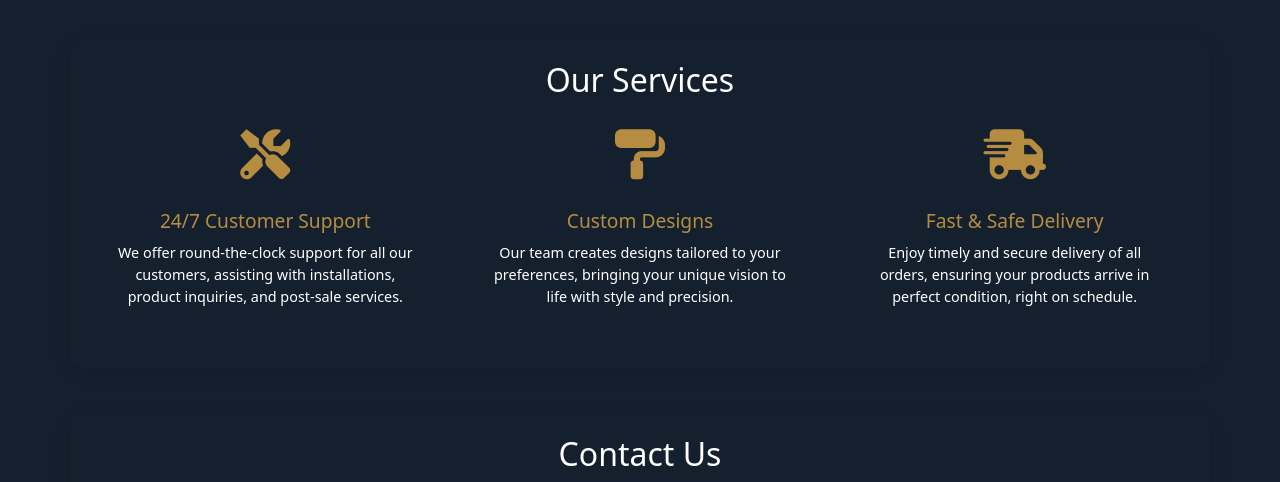
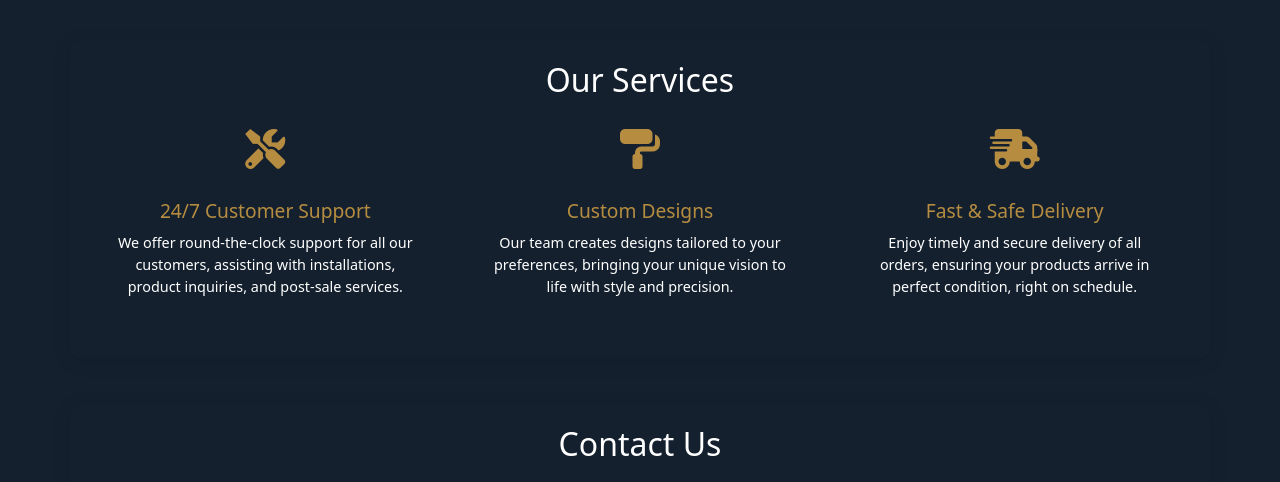
Before and after one commit to irshathahamed5/jasmine-interiors, a plain HTML site: page index.html in a window 1280 px wide. Shown: the part 5620-6102 px from the top of the page. Drawn offline with nearby package versions, Linux system fonts and the light colour scheme.

Commit message:
Update index.html

```diff
--- a/index.html
+++ b/index.html
@@ -1043,7 +1043,7 @@
         <div class="row">
             <!-- Service 1 -->
             <div class="col-12 col-sm-6 col-md-4 mb-4 d-flex flex-column align-items-center">
-                <i class="fas fa-tools service-icon" style="font-size: 50px; color: #B68D40; margin-bottom: 15px;"></i>
+                <i class="fas fa-tools service-icon" style="font-size: 40px; color: #B68D40; margin-bottom: 15px;"></i>
                 <div class="service-description" style="max-width: 300px;">
                     <h3 style="font-size: 1.2rem; margin-bottom: 10px;">24/7 Customer Support</h3>
                     <p style="font-size: 0.9rem;">We offer round-the-clock support for all our customers, assisting with installations, product inquiries, and post-sale services.</p>
@@ -1051,7 +1051,7 @@
             </div>
             <!-- Service 2 -->
             <div class="col-12 col-sm-6 col-md-4 mb-4 d-flex flex-column align-items-center">
-                <i class="fas fa-paint-roller service-icon" style="font-size: 50px; color: #B68D40; margin-bottom: 15px;"></i>
+                <i class="fas fa-paint-roller service-icon" style="font-size: 40px; color: #B68D40; margin-bottom: 15px;"></i>
                 <div class="service-description" style="max-width: 300px;">
                     <h3 style="font-size: 1.2rem; margin-bottom: 10px;">Custom Designs</h3>
                     <p style="font-size: 0.9rem;">Our team creates designs tailored to your preferences, bringing your unique vision to life with style and precision.</p>
@@ -1059,7 +1059,7 @@
             </div>
             <!-- Service 3 -->
             <div class="col-12 col-sm-6 col-md-4 mb-4 d-flex flex-column align-items-center">
-                <i class="fas fa-shipping-fast service-icon" style="font-size: 50px; color: #B68D40; margin-bottom: 15px;"></i>
+                <i class="fas fa-shipping-fast service-icon" style="font-size: 40px; color: #B68D40; margin-bottom: 15px;"></i>
                 <div class="service-description" style="max-width: 300px;">
                     <h3 style="font-size: 1.2rem; margin-bottom: 10px;">Fast & Safe Delivery</h3>
                     <p style="font-size: 0.9rem;">Enjoy timely and secure delivery of all orders, ensuring your products arrive in perfect condition, right on schedule.</p>
```
